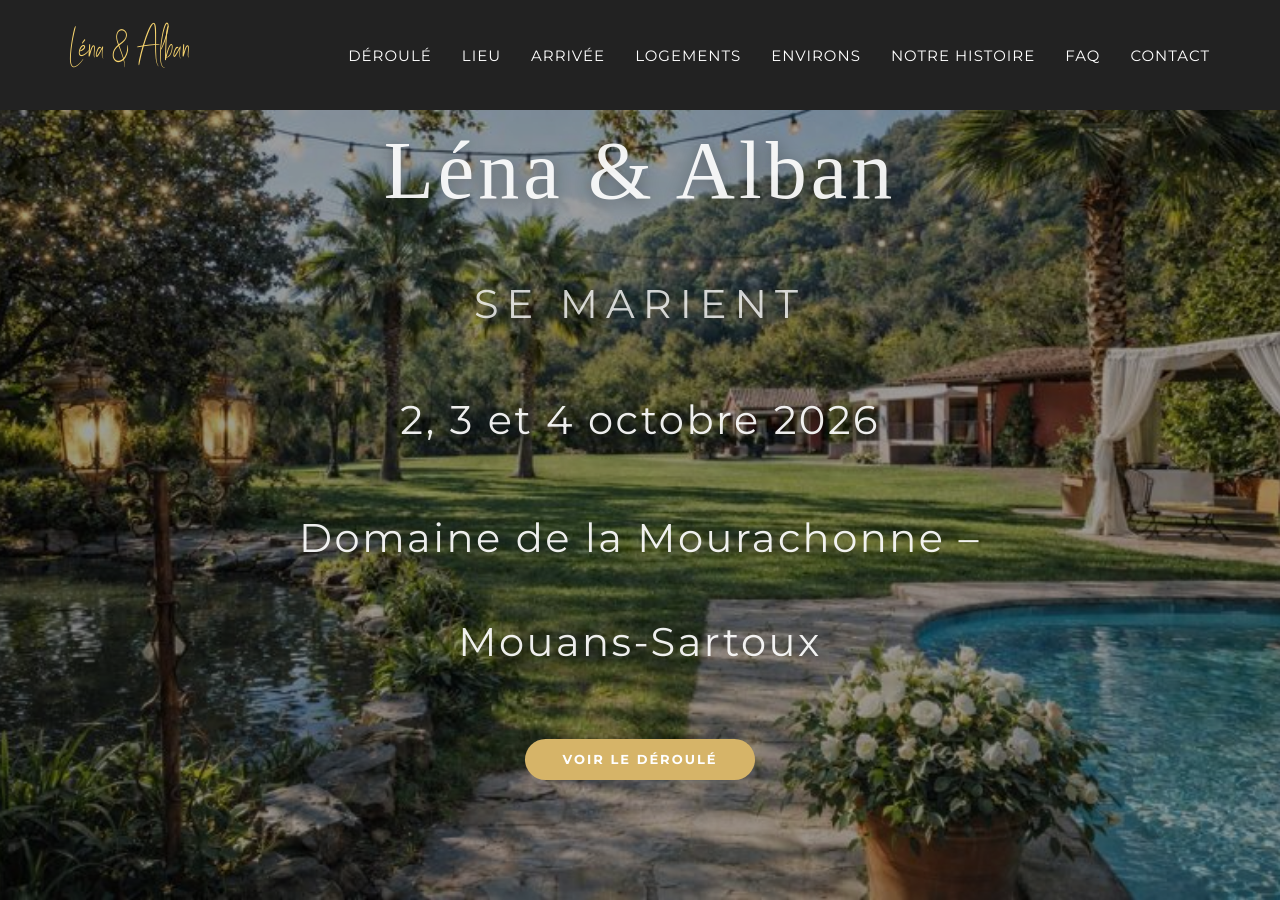
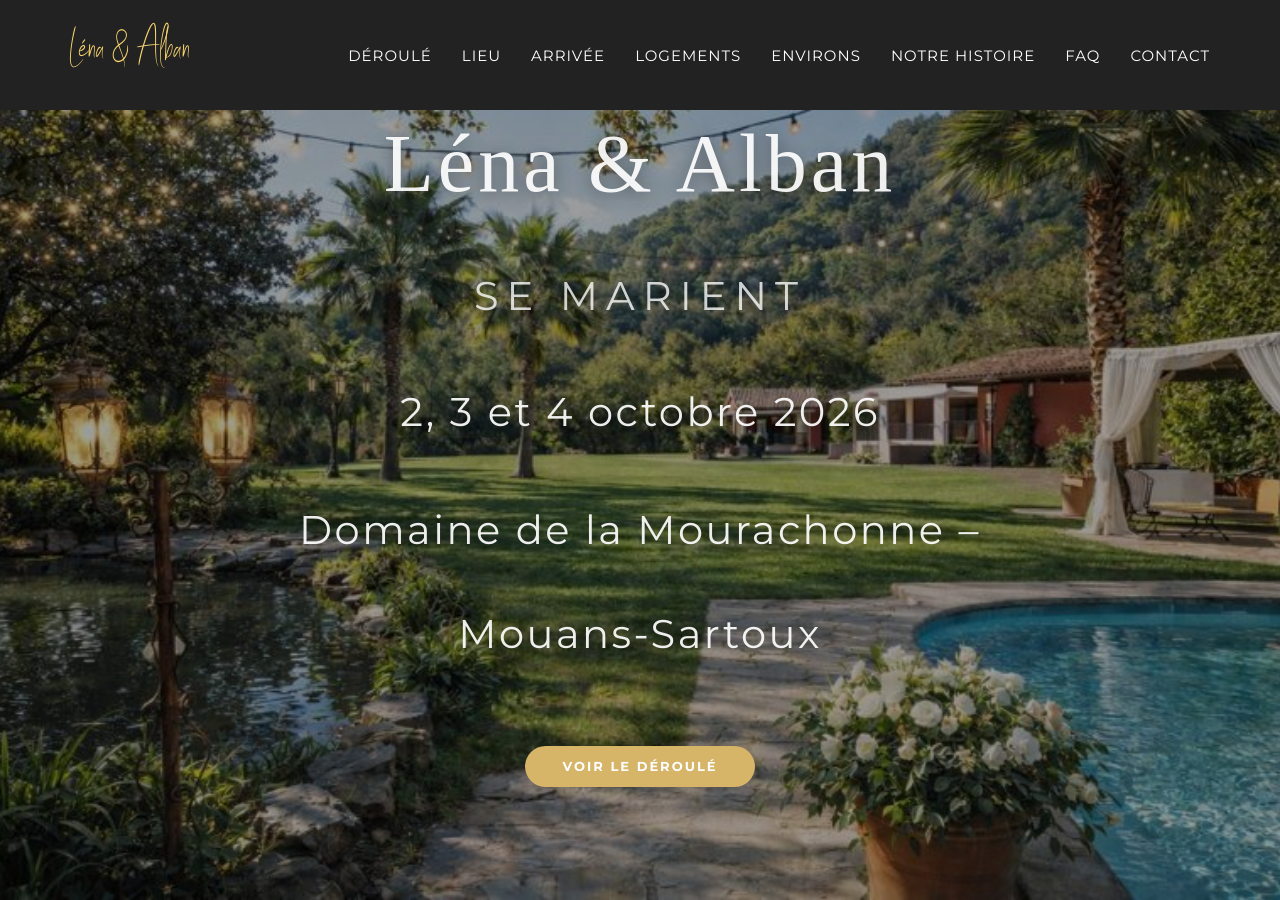
Before and after one commit to LenaAlban/lena-alban-wedding, a Jekyll site: the page built from _fr_pages/index.html, in a window 1280 px wide and 900 px high. Built offline with Jekyll 4.4.1, drawn with Linux system fonts in a browser that asks for light colours; some web fonts are replaced.

Commit message:
Update agency.css

```diff
--- a/_includes/css/agency.css
+++ b/_includes/css/agency.css
@@ -970,7 +970,7 @@ header.hero-header::before{
 
 /* BOUTON */
 .hero-cta{
-  margin-top: 45px;
+  margin-top: 60px;
 }
 
 .hero-cta a.btn.btn-xl{
```
